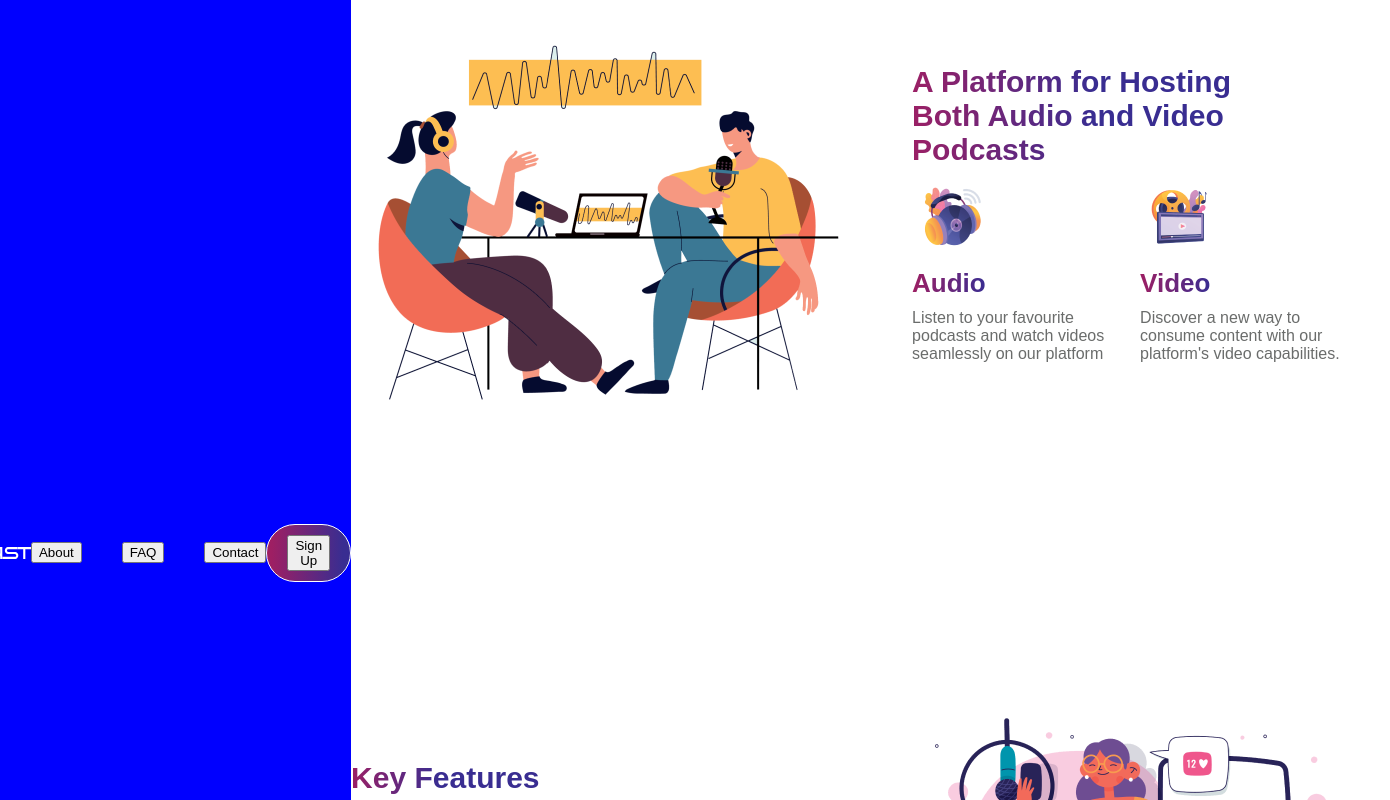
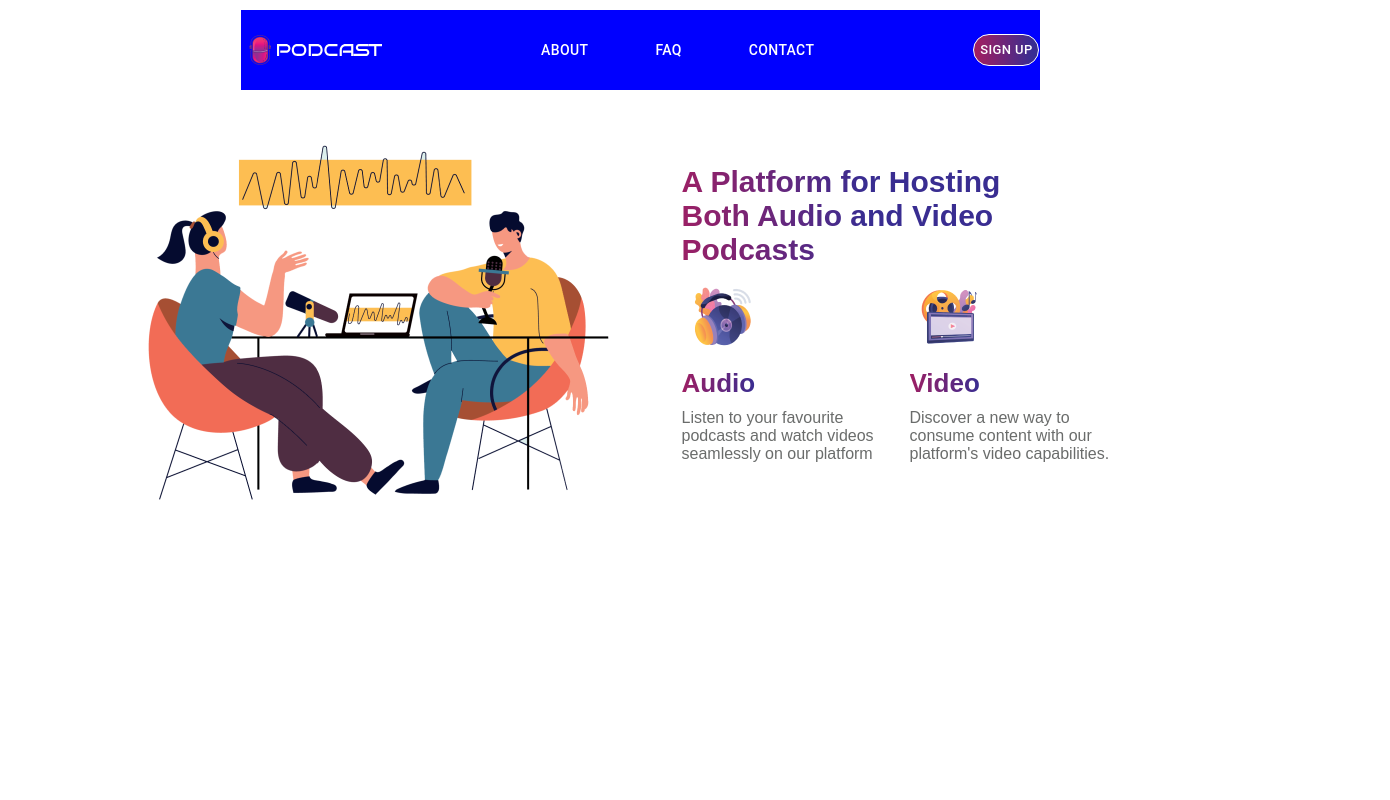
Before and after one commit to bekhzodallaev/milliy-podcast-app, a React (Create React App) app: page / in a window 1280 px wide. Shown: the top 800 px of the page, 1390 px wide, since content can reach past the window. Built offline with nearby package versions, Linux system fonts and the light colour scheme; a web font is replaced by a local one.

Commit message:
almost ready navbar need to check

```diff
--- a/package.json
+++ b/package.json
@@ -3,6 +3,9 @@
   "version": "0.1.0",
   "private": true,
   "dependencies": {
+    "@emotion/react": "^11.11.1",
+    "@emotion/styled": "^11.11.0",
+    "@mui/material": "^5.14.13",
     "@testing-library/jest-dom": "^5.17.0",
     "@testing-library/react": "^13.4.0",
     "@testing-library/user-event": "^13.5.0",
--- a/src/App.css
+++ b/src/App.css
@@ -7,3 +7,14 @@
   font-style: normal;
   line-height: normal;
 }
+
+.navbar-content {
+  display: flex;
+  /* width: 1280px; */
+  height: 80px;
+  padding: 10px 120px;
+  flex-direction: column;
+  justify-content: space-between;
+  align-items: center;
+  flex-shrink: 0;
+}
--- a/src/App.tsx
+++ b/src/App.tsx
@@ -6,8 +6,13 @@ import Navbar from "./components/Navbar/Navbar";
 function App() {
   return (
     <div className="App">
-      <Navbar />
-      <PodcastInfo />
+      <div>
+        <div className="navbar-content">
+          <Navbar />
+        </div>
+
+        <PodcastInfo />
+      </div>
     </div>
   );
 }
--- a/src/components/Navbar/Navbar.css
+++ b/src/components/Navbar/Navbar.css
@@ -1,5 +1,6 @@
 .navbar {
   background-color: blue;
+  /* TODO: we need to remove colour */
   display: flex;
   justify-content: space-between;
   align-items: center;
@@ -22,7 +23,7 @@
 
 .signup-button {
   display: flex;
-  padding: 10px 20px;
+  /* padding: 10px 20px; */
   justify-content: center;
   align-items: center;
   gap: 10px;
--- a/src/components/Navbar/Navbar.tsx
+++ b/src/components/Navbar/Navbar.tsx
@@ -1,24 +1,32 @@
 import React from "react";
+import { Button } from "@mui/material";
+
 import "./Navbar.css";
 import Logo from "../../assets/logo.png";
 import PodcastLogo from "../../assets/podcast.svg";
 
-interface NavbarProps {}
-
-const Navbar: React.FC<NavbarProps> = (props) => {
+const Navbar: React.FC = () => {
   return (
     <nav className="navbar">
       <div className="navbar-logo">
-        <img src={Logo} alt="Logo" />
-        <img src={PodcastLogo} alt="Logo" />
+        <img src={Logo} alt="Main Logo" />
+        <img src={PodcastLogo} alt="Podcast Logo" />
       </div>
       <div className="navbar-buttons">
-        <button>About</button>
-        <button>FAQ</button>
-        <button>Contact</button>
+        <Button variant="text" style={{ color: "white" }}>
+          About
+        </Button>
+        <Button variant="text" style={{ color: "white" }}>
+          FAQ
+        </Button>
+        <Button variant="text" style={{ color: "white" }}>
+          Contact
+        </Button>
       </div>
       <div className="signup-button">
-        <button>Sign Up</button>
+        <Button size="small" style={{ color: "white" }}>
+          Sign Up
+        </Button>
       </div>
     </nav>
   );
```
Also changed, not shown: 1 other file (tests, documents, lock files or other folders).
